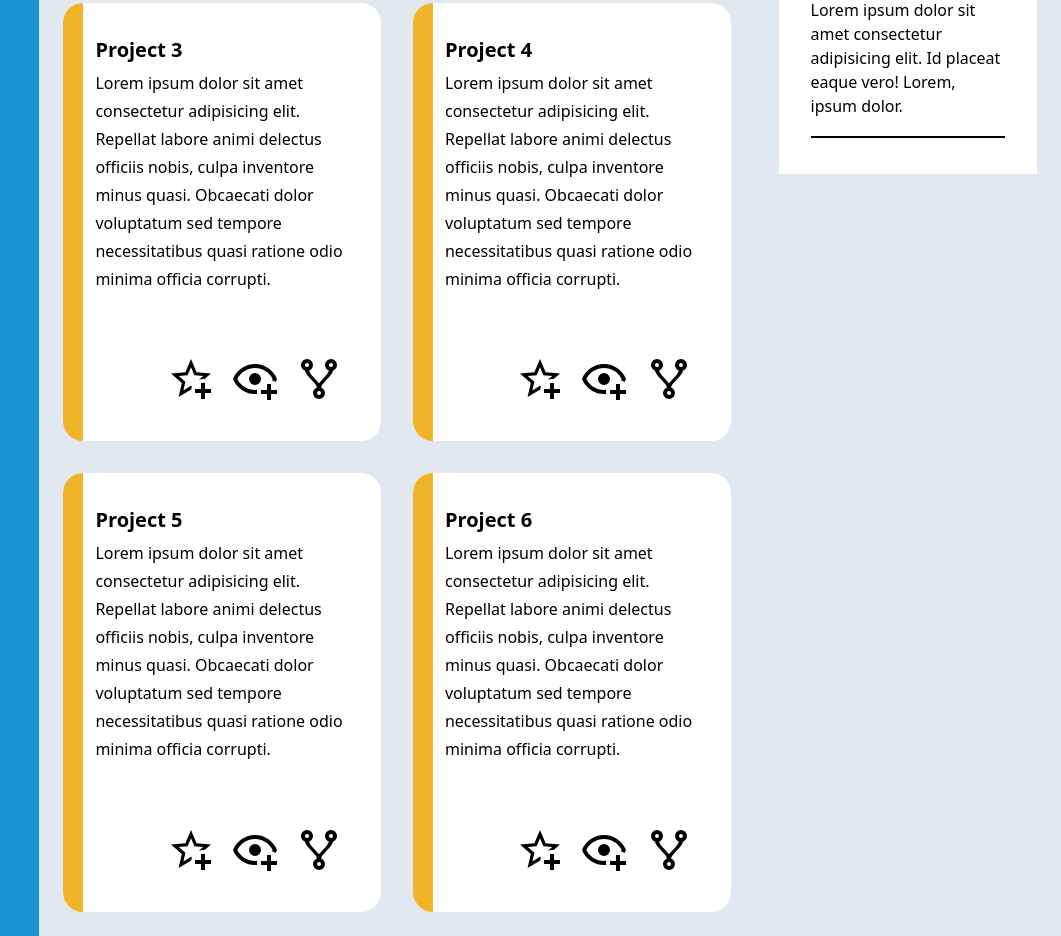
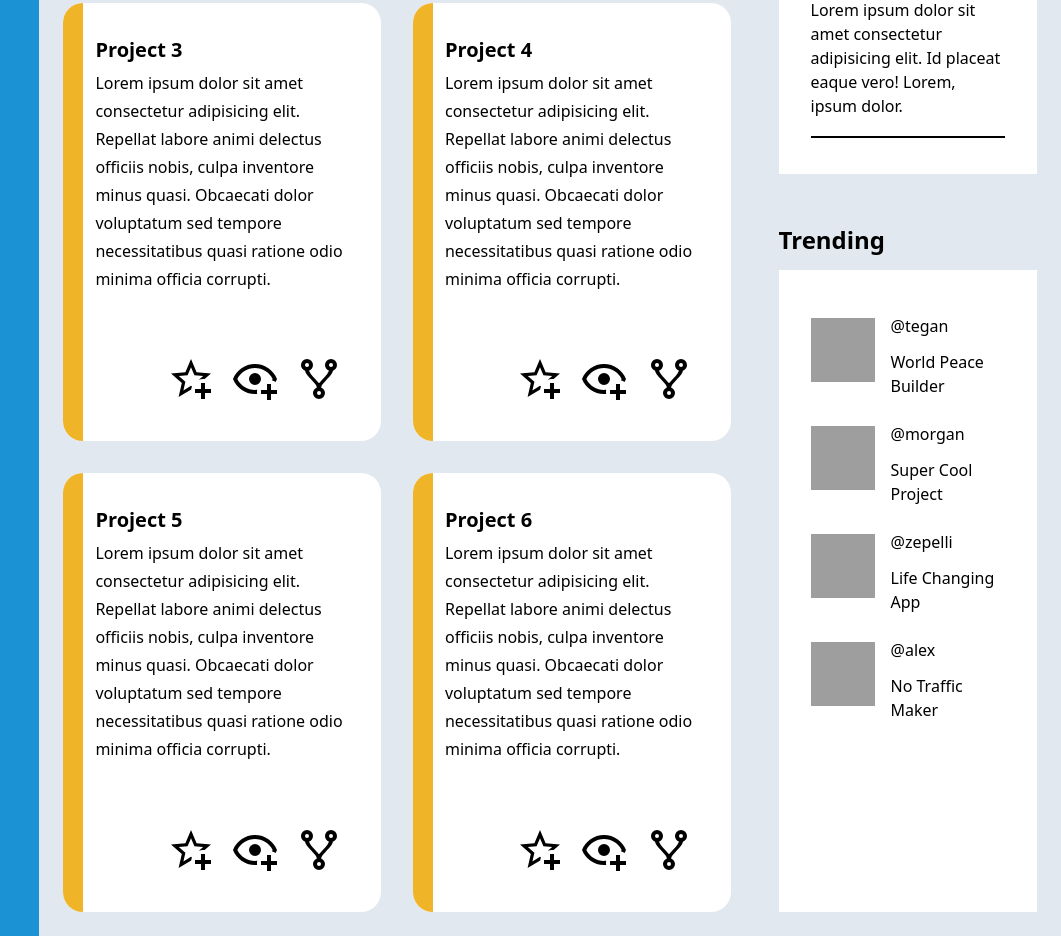
Before and after one commit to benedictfoo/DashboardProject, a website: page index.html in a window 1280 px wide. Shown: the part 796-1732 px from the top of the page, without its empty margins (219-1280 px from the left). Drawn offline with nearby package versions, Linux system fonts and the light colour scheme; grey boxes are pictures that could not be loaded.

Commit message:
Trending Section

```diff
--- a/css/style.css
+++ b/css/style.css
@@ -112,7 +112,7 @@ nav {
 
 /* Header */
 header {
-  box-shadow: 0px 3px 12px 0px rgba(0, 0, 0, 0.45);
+  box-shadow: 0px 15px 10px -15px black;
 }
 .header-row {
   display: flex;
@@ -193,7 +193,8 @@ h3 {
   margin-bottom: 0.25rem;
 }
 .projects,
-.announcements {
+.announcements,
+.trending {
   padding: var(--container-padding);
 }
 /* Projects */
@@ -255,7 +256,6 @@ h3 {
   flex-direction: column;
 }
 .announcements-content {
-  padding: 32px;
   display: flex;
   flex-direction: column;
   justify-content: center;
@@ -276,3 +276,33 @@ h3 {
   border: 1px solid black;
   margin-bottom: 12px;
 }
+.announcements-content,
+.trending-content {
+  padding: 32px;
+}
+/* trending */
+.trending {
+  grid-column: 2 / span 1;
+  grid-row: 4 / span 3;
+  display: flex;
+  flex-direction: column;
+}
+.trending-content {
+  background-color: white;
+  height: 100%;
+  display: flex;
+  flex-direction: column;
+  gap: 12px;
+}
+.trending article {
+  display: grid;
+  column-gap: 16px;
+  grid-template-columns: auto 1fr;
+  grid-template-rows: repeat(2, 1fr);
+}
+.trending article img {
+  grid-row: span 2;
+}
+.trending article * {
+  align-self: center;
+}
--- a/index.html
+++ b/index.html
@@ -239,6 +239,35 @@
             </article>
           </div>
         </section>
+        <section class="trending">
+          <h2>Trending</h2>
+          <div class="trending-content">
+            <article>
+              <img
+                class="avatar"
+                src="https://avataaars.io/?avatarStyle=Circle&topType=WinterHat2&accessoriesType=Kurt&hatColor=Gray02&facialHairType=BeardMajestic&facialHairColor=Platinum&clotheType=ShirtCrewNeck&clotheColor=Heather&eyeType=Wink&eyebrowType=AngryNatural&mouthType=Vomit&skinColor=Pale"
+              /><span>@tegan</span><span>World Peace Builder</span>
+            </article>
+            <article>
+              <img
+                class="avatar"
+                src="https://avataaars.io/?avatarStyle=Circle&topType=LongHairDreads&accessoriesType=Prescription02&hairColor=PastelPink&facialHairType=Blank&facialHairColor=Auburn&clotheType=BlazerSweater&clotheColor=Gray01&eyeType=Side&eyebrowType=SadConcernedNatural&mouthType=Grimace&skinColor=Yellow"
+              /><span>@morgan</span><span>Super Cool Project</span>
+            </article>
+            <article>
+              <img
+                class="avatar"
+                src="https://avataaars.io/?avatarStyle=Circle&topType=WinterHat1&accessoriesType=Kurt&hatColor=PastelYellow&facialHairType=Blank&clotheType=ShirtScoopNeck&clotheColor=PastelBlue&eyeType=Close&eyebrowType=Angry&mouthType=Concerned&skinColor=Pale"
+              /><span>@zepelli</span><span>Life Changing App</span>
+            </article>
+            <article>
+              <img
+                class="avatar"
+                src="https://avataaars.io/?avatarStyle=Circle&topType=WinterHat1&accessoriesType=Blank&hatColor=PastelBlue&hairColor=Platinum&facialHairType=MoustacheMagnum&facialHairColor=Red&clotheType=CollarSweater&clotheColor=Blue01&eyeType=Cry&eyebrowType=Angry&mouthType=Smile&skinColor=Tanned"
+              /><span>@alex</span><span>No Traffic Maker</span>
+            </article>
+          </div>
+        </section>
       </main>
     </div>
   </body>
```
